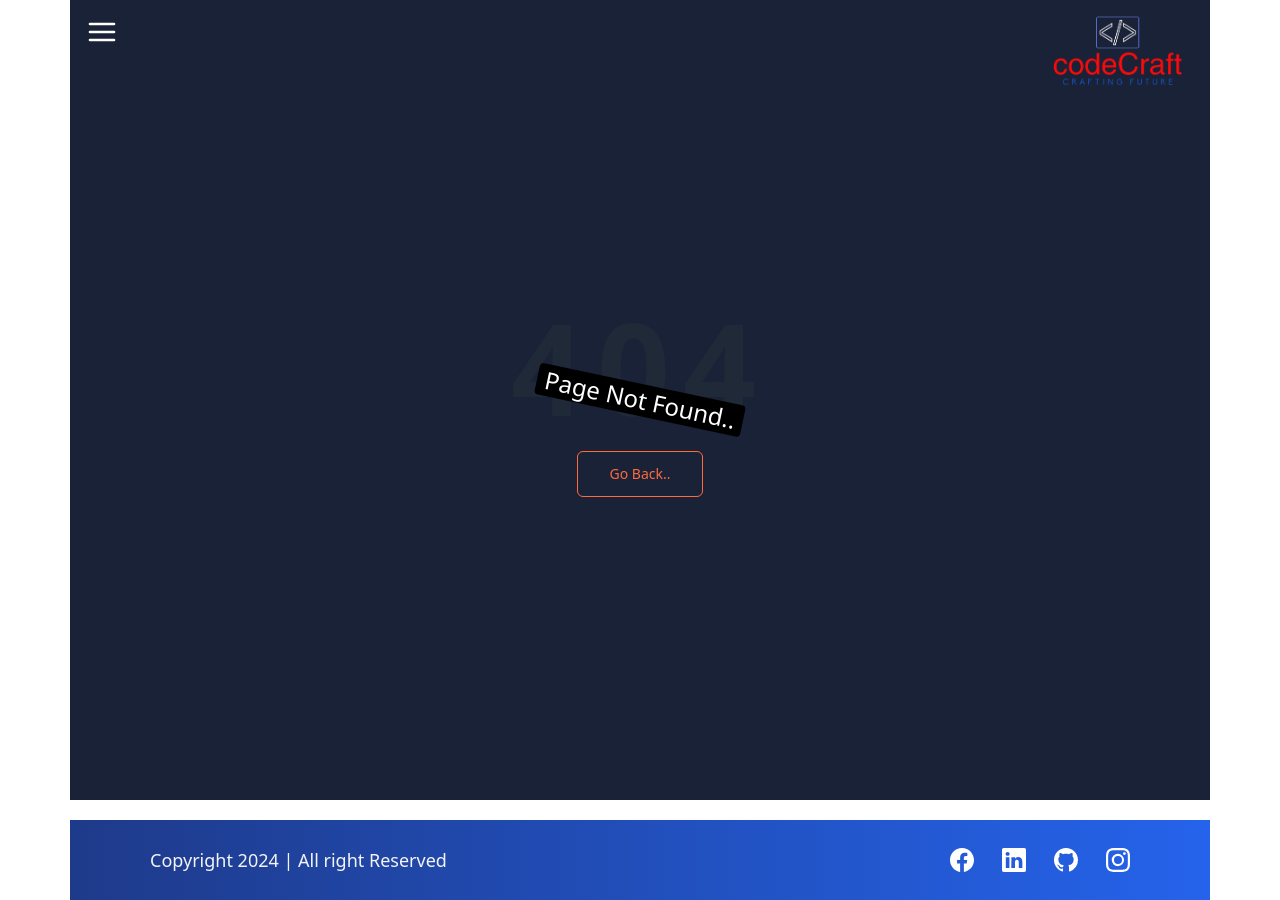
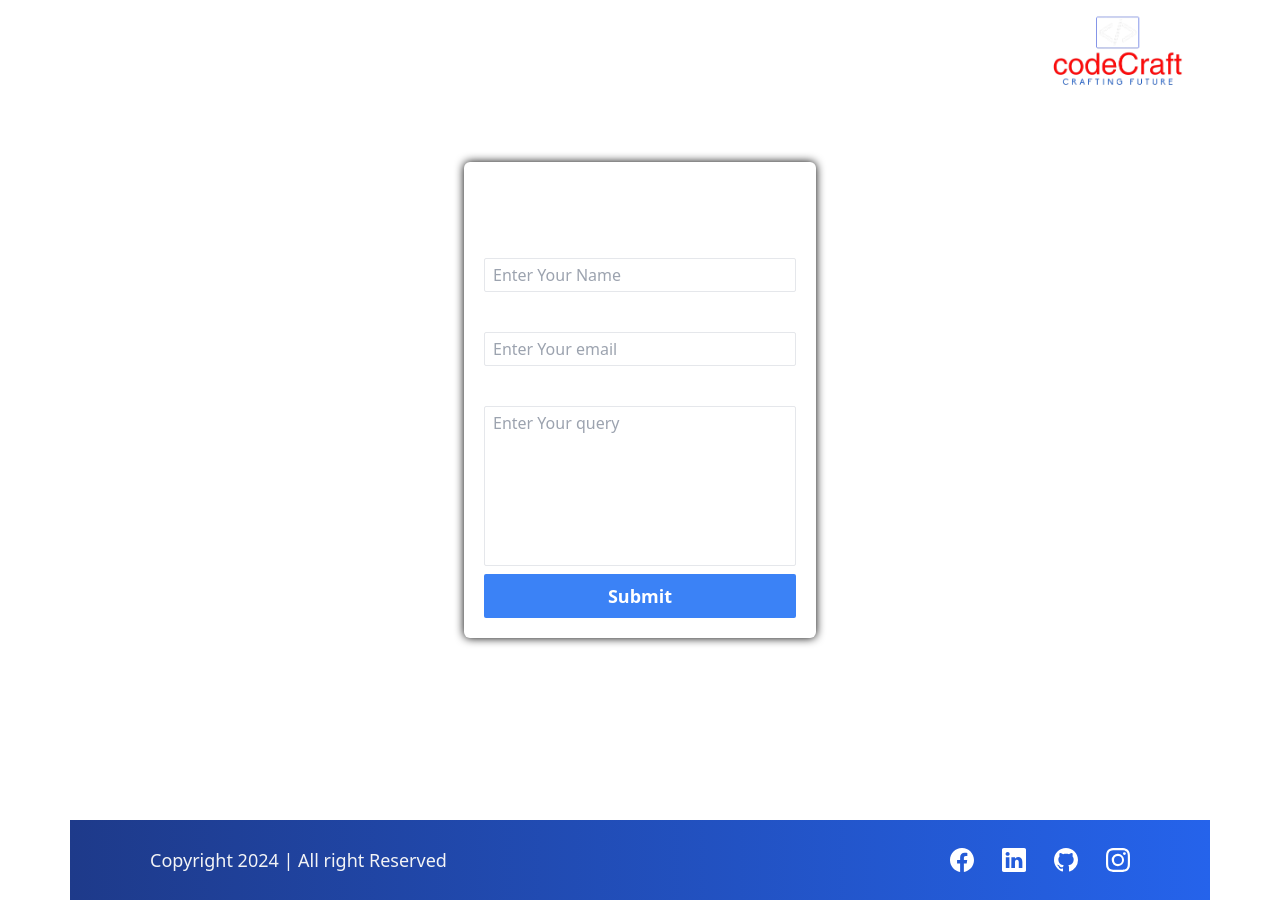
Before and after one commit to Akashchoudhary01/LMS-FrontendNew, a React (Vite) app: page /contact in a window 1280 px wide. Before the commit this address had no page. Built offline with nearby package versions, Linux system fonts and the light colour scheme.

Commit message:
Contact us Page ui done

```diff
--- a/src/App.jsx
+++ b/src/App.jsx
@@ -6,7 +6,8 @@
 import Singup from './Pages/Signup';
 import CourseList from './Pages/CourseList';
 import Login from './Pages/Login';
-// import Footer from './Components/Footer'
+import Contact from './Pages/Contact';
+
 
 function App() {
 
@@ -16,6 +17,7 @@
             <Route path='/' element={<HomePage/>}></Route>
             <Route path='/About' element={<AboutUs/>}></Route>
             <Route path='/courses' element={<CourseList/>}></Route>
+            <Route path='/contact' element={<Contact/>}></Route>
 
             <Route path='/register' element={<Singup/>}></Route>
             <Route path='/login' element={<Login/>}></Route>
--- a/src/Components/CourseCard.jsx
+++ b/src/Components/CourseCard.jsx
@@ -7,11 +7,11 @@
   return (
     <div
       onClick={() => navigate("/course/description", { state: { ...data } })}
-      className="text-white w-[18rem] h-[430px] shadow-lg lg:p-6 rounded-lg cursor-pointer group overflow-hidden bg-zinc-700"
+      className="text-white w-[18rem] h-[480px] shadow-lg lg:p-6 rounded-lg cursor-pointer group overflow-hidden bg-zinc-700"
     >
       <div className="overflow-hidden">
         <img
-          className="h-48 w-48 rounded-tl-lg rounded-tr-lg  group-hover:scale-[1.2]  transition-all ease-in-out duration-300 "
+          className="h-48 w-48 rounded-tl-lg rounded-tr-lg m-auto group-hover:scale-[1.2]  transition-all ease-in-out duration-300 "
           src={data?.thumbnail?.secure_url}
           alt="course thumbnail"
         />
--- /dev/null
+++ b/src/Helpers/RegexMatcher.js
@@ -0,0 +1,7 @@
+export function isEmail(string){
+    return string.match.email.match( /^[a-zA-Z0-9._%+-]+@[a-zA-Z0-9.-]+\.[a-zA-Z]{2,}$/)
+}
+
+export function isvalidPassword(string){
+    return string.match(/(?=^.{8,}$)((?=.*\d)|(?=.*\W+))(?![.\n])(?=.*[A-Z])(?=.*[a-z]).*$/)
+}
--- a/src/Layouts/HomeLayout.jsx
+++ b/src/Layouts/HomeLayout.jsx
@@ -72,7 +72,7 @@
                             <Link to="/courses">All Courses</Link>
                         </li>
                         <li>
-                            <Link to="/contect">Contact Us</Link>
+                            <Link to="/contact">Contact Us</Link>
                         </li>
                         <li>
                             <Link to="/about">About Us</Link>
--- /dev/null
+++ b/src/Pages/Contact.jsx
@@ -0,0 +1,90 @@
+import { useState } from "react";
+import HomeLayout from "../Layouts/HomeLayout";
+import toast from "react-hot-toast";
+import { isEmail } from "../Helpers/RegexMatcher";
+function Contact() {
+    const [userInput , setUserInput] = useState({
+        name : "",
+        email:"",
+        message:"",
+    });
+    const handelInputChange =(e)=>{
+        const {name , value} = e.target;
+        console.log(name , value);
+        setUserInput ({
+            ...userInput,
+            [name]: value
+        })
+
+    }
+   async function onFormSubmit(e){
+        e.preventDefault();
+        if(!userInput.email || !userInput.name ||!userInput.email){
+            toast.error('All filds are mandatory');
+            return;
+        }
+        if(!isEmail(userInput.email)){
+            toast.error("Invalid Email")
+            return;
+        }
+
+
+    }
+
+
+  return (
+    <HomeLayout>
+      <div className=" flex items-center justify-center h-[100vh]">
+        <form
+        onSubmit={onFormSubmit}
+        className="flex flex-col item center justify-center gap-2 p-5 rounded-md text-white shadow-[0_0_10px_black] w-[22rem]"
+         noValidate>
+        <h1 className="text-3xl text-center font-semibold">Contact Form</h1>
+
+       {/* Name */}
+          <div className="flex flex-col w-full gap-1">
+            <label htmlFor="name"
+            className="text-xl font-semibold"> Name</label>
+            <input type="text"
+            className="bg-transparent border px-2 py-1 rounded-sm "
+            id="name"
+            name="name"
+            placeholder="Enter Your Name"
+            onChange={handelInputChange}/>
+          </div>
+
+       {/* Email */}
+          <div className="flex flex-col w-full gap-1">
+            <label htmlFor="email"
+            className="text-xl font-semibold"> Email</label>
+            <input type="email"
+            className="bg-transparent border px-2 py-1 rounded-sm "
+            id="email"
+            name="email"
+            placeholder="Enter Your email"
+            onChange={handelInputChange}/>
+          </div>
+
+       {/* Message */}
+          <div className="flex flex-col w-full gap-1">
+            <label htmlFor="message"
+            className="text-xl font-semibold"> Message</label>
+            <textarea
+            className="bg-transparent border px-2 py-1 rounded-sm resize-none h-40 "
+            id="message"
+            name="message"
+            placeholder="Enter Your query"
+            />
+          </div>
+          <button type="submit"
+          onChange={handelInputChange}
+          className="w-full bg-blue-500 hover:bg-blue-600 transition-all ease-in-out duration-300 rounded-sm py-2 font-semibold text-lg cursor-pointer">
+            Submit
+          </button>
+
+        </form>
+      </div>
+    </HomeLayout>
+  );
+}
+export default Contact;
--- a/src/Pages/Signup.jsx
+++ b/src/Pages/Signup.jsx
@@ -5,6 +5,7 @@
 import { useDispatch } from "react-redux";
 import {toast} from 'react-hot-toast'
 import { createAccount } from "../redux/Slices/AuthSlice";
+import {isEmail, isvalidPassword} from '../Helpers/RegexMatcher'
 function Signup() {
   const dispatch = useDispatch();
   const navigate = useNavigate();
@@ -67,13 +68,13 @@
     return;
   }
   //  checking valid email
-  if(!singupData.email.match( /^[a-zA-Z0-9._%+-]+@[a-zA-Z0-9.-]+\.[a-zA-Z]{2,}$/)){
+  if(!isEmail(singupData.email)){
     toast.error('Invalid Email Id')
     return;
   }
 
   // Checking Password Validation
-  if (!singupData.Password.match(/(?=^.{8,}$)((?=.*\d)|(?=.*\W+))(?![.\n])(?=.*[A-Z])(?=.*[a-z]).*$/)) {
+  if (!isvalidPassword(singupData.Password)) {
     toast.error('Password should be at least 8 characters long, with at least one uppercase letter, one lowercase letter, one number, and one special character');
   }
 
```
